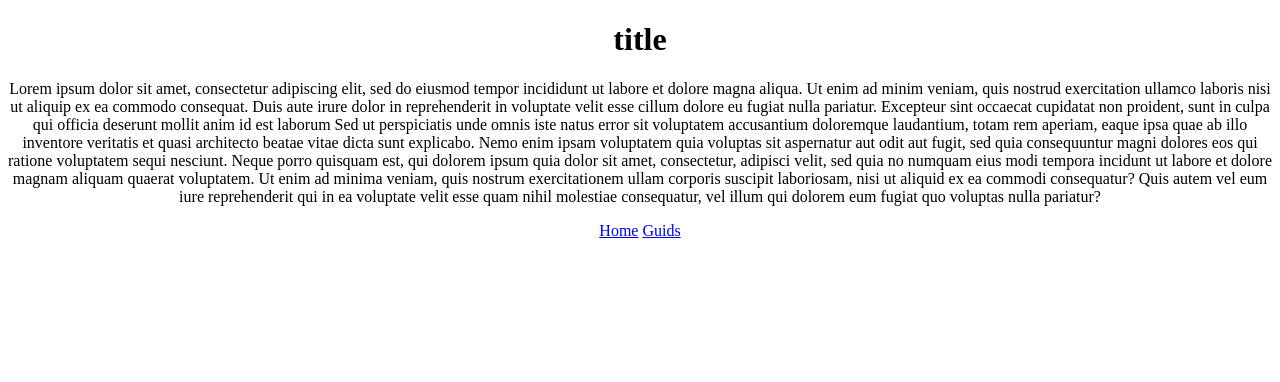
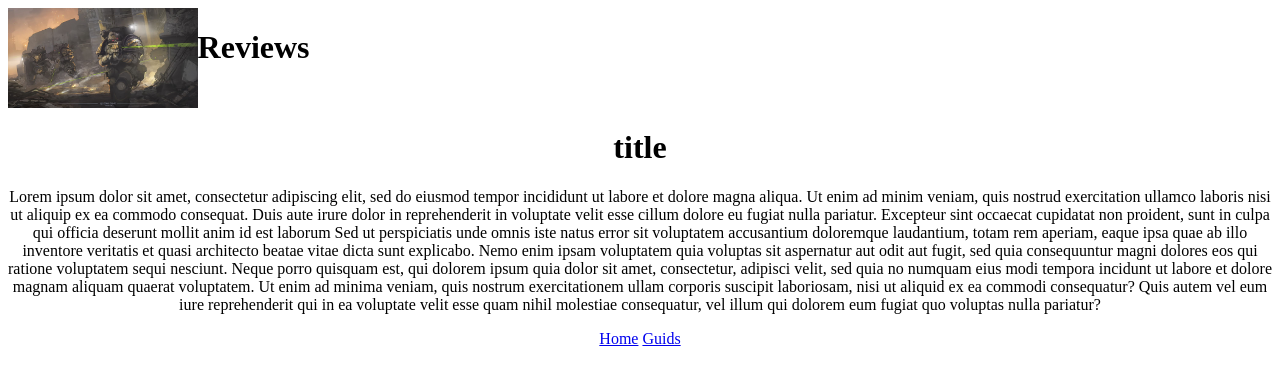
Before and after one commit to kiran021859/Sveltkit_Project_2, a SvelteKit app: page /about in a window 1280 px wide. Shown: the top 382 px of the page. Built offline with nearby package versions, Linux system fonts and the light colour scheme.

Commit message:
reusable components

```diff
--- /dev/null
+++ b/src/lib/title.svelte
@@ -0,0 +1,19 @@
+<script>
+   export let title = "Navbar"
+</script>
+<div class="navbar">
+    <img src="/download.jpg" alt="">
+    <h1>{title}</h1>
+</div>
+<style>
+    .navbar {
+        display: flex;
+
+
+    }
+    .navbar img {
+        width: 15%;
+        height: 100px;
+
+    }
+</style>
--- a/src/routes/+page.svelte
+++ b/src/routes/+page.svelte
@@ -1,5 +1,8 @@
 <script>
   //@ts-nocheck
+
+    import Title from '$lib/title.svelte'
+
     let title = "This is a title!"
 
     const changeTitle = () => {
@@ -7,6 +10,7 @@
     }
 </script>
 
+<Title />
 <div class="index">
     <h1>{title}</h1>
     <p>
--- a/src/routes/about/+page.svelte
+++ b/src/routes/about/+page.svelte
@@ -1,8 +1,9 @@
 <script>
 // @ts-nocheck
-
+    import Title from '$lib/title.svelte'
 
 </script>
+<Title title="Reviews"/>
 <div class="about">
     <h1>title</h1>
     <p>
--- a/src/routes/guids/+page.svelte
+++ b/src/routes/guids/+page.svelte
@@ -1,10 +1,11 @@
 <script>
     // @ts-nocheck
-
+    import Title from '$lib/title.svelte'
 
 </script>
+<Title />
 <div class="Guids">
-            <h1>title</h1>
+    <h1>Guids</h1>
     <p>
         Lorem ipsum dolor sit amet, consectetur adipiscing elit, sed do eiusmod tempor incididunt ut labore et dolore
         magna aliqua. Ut enim ad minim veniam, quis nostrud exercitation ullamco laboris nisi ut aliquip ex ea commodo
```
Also changed, not shown: static/download.jpg (added). Lines whose indentation alone changed are shown as unchanged.
